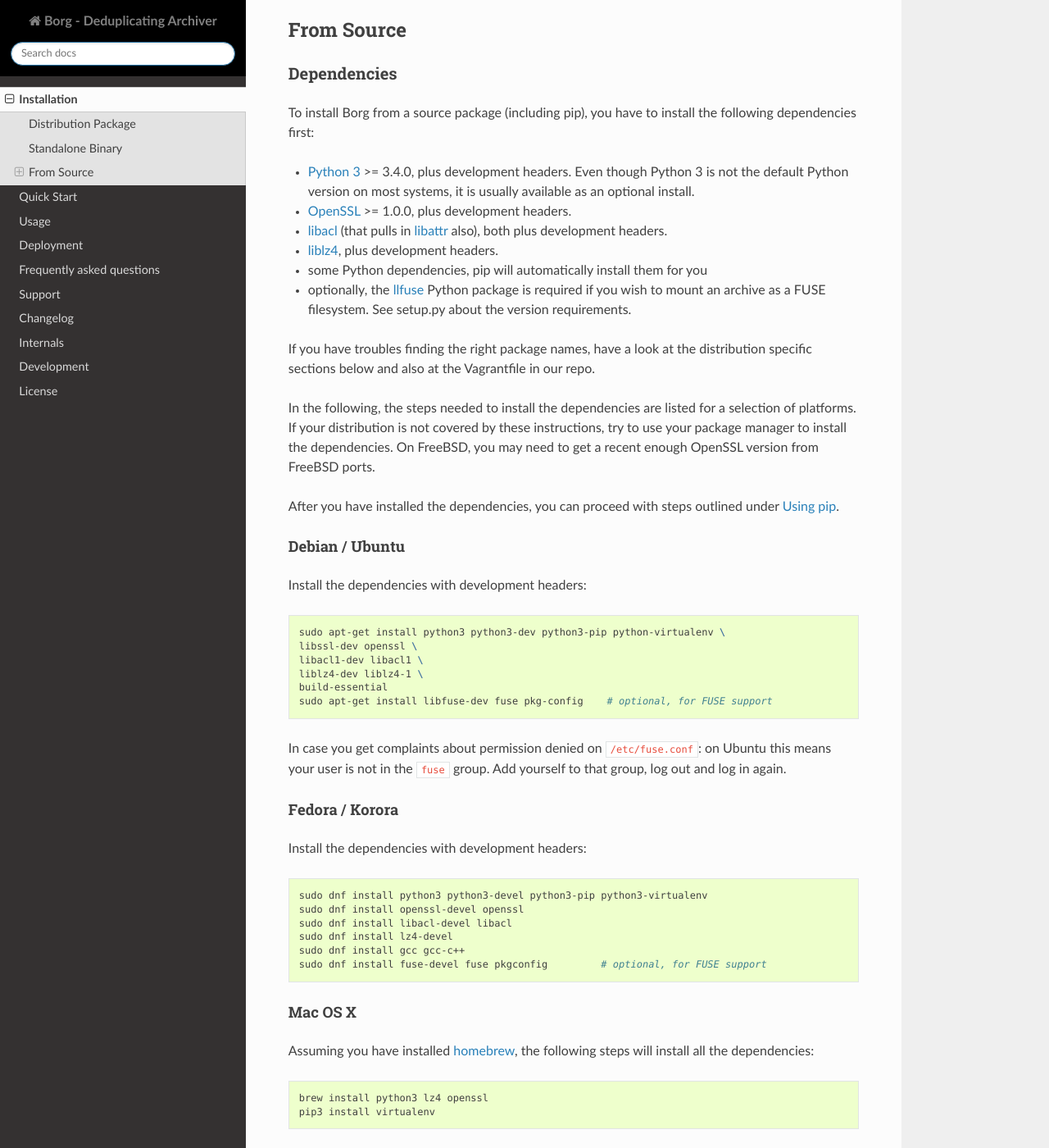
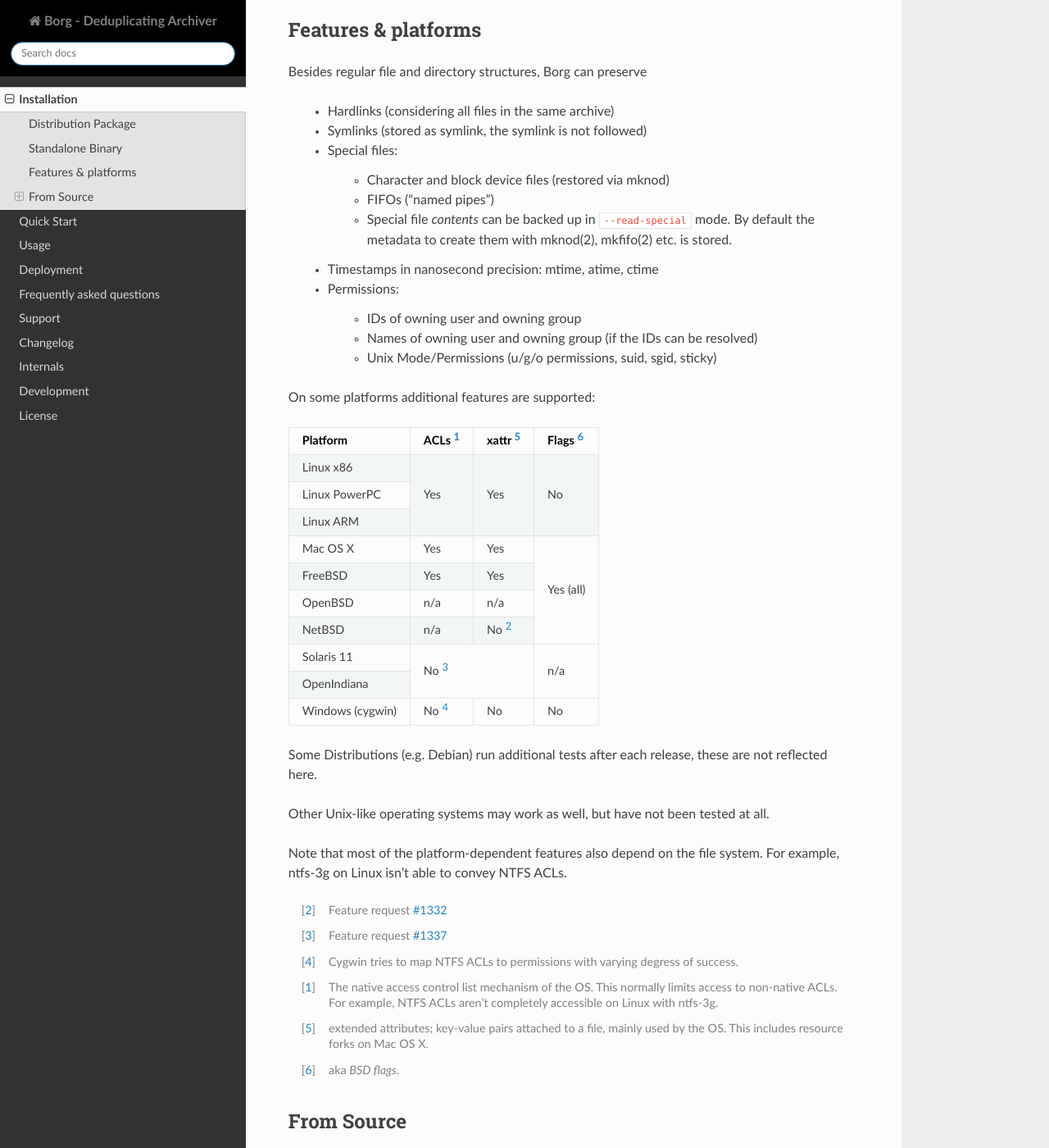
Before and after one commit to borgbackup/borg, a Sphinx documentation site: the page built from docs/installation.rst, in a window 1280 px wide and 1400 px high, scrolled down 1588 px. Shown: the whole window at 82% size. Built offline with Sphinx 7.4.7 and the Read the Docs theme 2.0.0, drawn with Linux system fonts in a browser that asks for light colours; pages that are not in the unit, such as notebooks, are missing from menus; the version number could not be read and is left out.

Commit message:
Platform feature matrix

```diff
--- a/docs/installation.rst
+++ b/docs/installation.rst
@@ -88,6 +88,76 @@
 
 .. _pyinstaller: http://www.pyinstaller.org
 .. _releases: https://github.com/borgbackup/borg/releases
+
+.. _platforms:
+
+Features & platforms
+--------------------
+
+Besides regular file and directory structures, |project_name| can preserve
+
+    * Hardlinks (considering all files in the same archive)
+    * Symlinks (stored as symlink, the symlink is not followed)
+    * Special files:
+
+        * Character and block device files (restored via mknod)
+        * FIFOs ("named pipes")
+        * Special file *contents* can be backed up in ``--read-special`` mode.
+          By default the metadata to create them with mknod(2), mkfifo(2) etc. is stored.
+    * Timestamps in nanosecond precision: mtime, atime, ctime
+    * Permissions:
+
+        * IDs of owning user and owning group
+        * Names of owning user and owning group (if the IDs can be resolved)
+        * Unix Mode/Permissions (u/g/o permissions, suid, sgid, sticky)
+
+On some platforms additional features are supported:
+
+.. Yes/No's are grouped by reason/mechanism/reference.
+
++------------------+----------+-----------+------------+
+| Platform         | ACLs     | xattr     | Flags      |
+|                  | [#acls]_ | [#xattr]_ | [#flags]_  |
++==================+==========+===========+============+
+| Linux x86        | Yes      | Yes       | No         |
++------------------+          |           |            |
+| Linux PowerPC    |          |           |            |
++------------------+          |           |            |
+| Linux ARM        |          |           |            |
++------------------+----------+-----------+------------+
+| Mac OS X         | Yes      | Yes       | Yes (all)  |
++------------------+----------+-----------+            |
+| FreeBSD          | Yes      | Yes       |            |
++------------------+----------+-----------+            |
+| OpenBSD          | n/a      | n/a       |            |
++------------------+----------+-----------+            |
+| NetBSD           | n/a      | No [2]_   |            |
++------------------+----------+-----------+------------+
+| Solaris 11       | No [3]_              | n/a        |
++------------------+                      |            |
+| OpenIndiana      |                      |            |
++------------------+----------+-----------+------------+
+| Windows (cygwin) | No [4]_  | No        | No         |
++------------------+----------+-----------+------------+
+
+Some Distributions (e.g. Debian) run additional tests after each release, these
+are not reflected here.
+
+Other Unix-like operating systems may work as well, but have not been tested at all.
+
+Note that most of the platform-dependent features also depend on the file system.
+For example, ntfs-3g on Linux isn't able to convey NTFS ACLs.
+
+
+.. [2] Feature request :issue:`1332`
+.. [3] Feature request :issue:`1337`
+.. [4] Cygwin tries to map NTFS ACLs to permissions with varying degress of success.
+
+.. [#acls] The native access control list mechanism of the OS. This normally limits access to
+    non-native ACLs. For example, NTFS ACLs aren't completely accessible on Linux with ntfs-3g.
+.. [#xattr] extended attributes; key-value pairs attached to a file, mainly used by the OS.
+    This includes resource forks on Mac OS X.
+.. [#flags] aka *BSD flags*.
 
 .. _source-install:
 
```
Also changed, not shown: docs/development.rst (+10 -0 lines), docs/faq.rst (+0 -19 lines).
